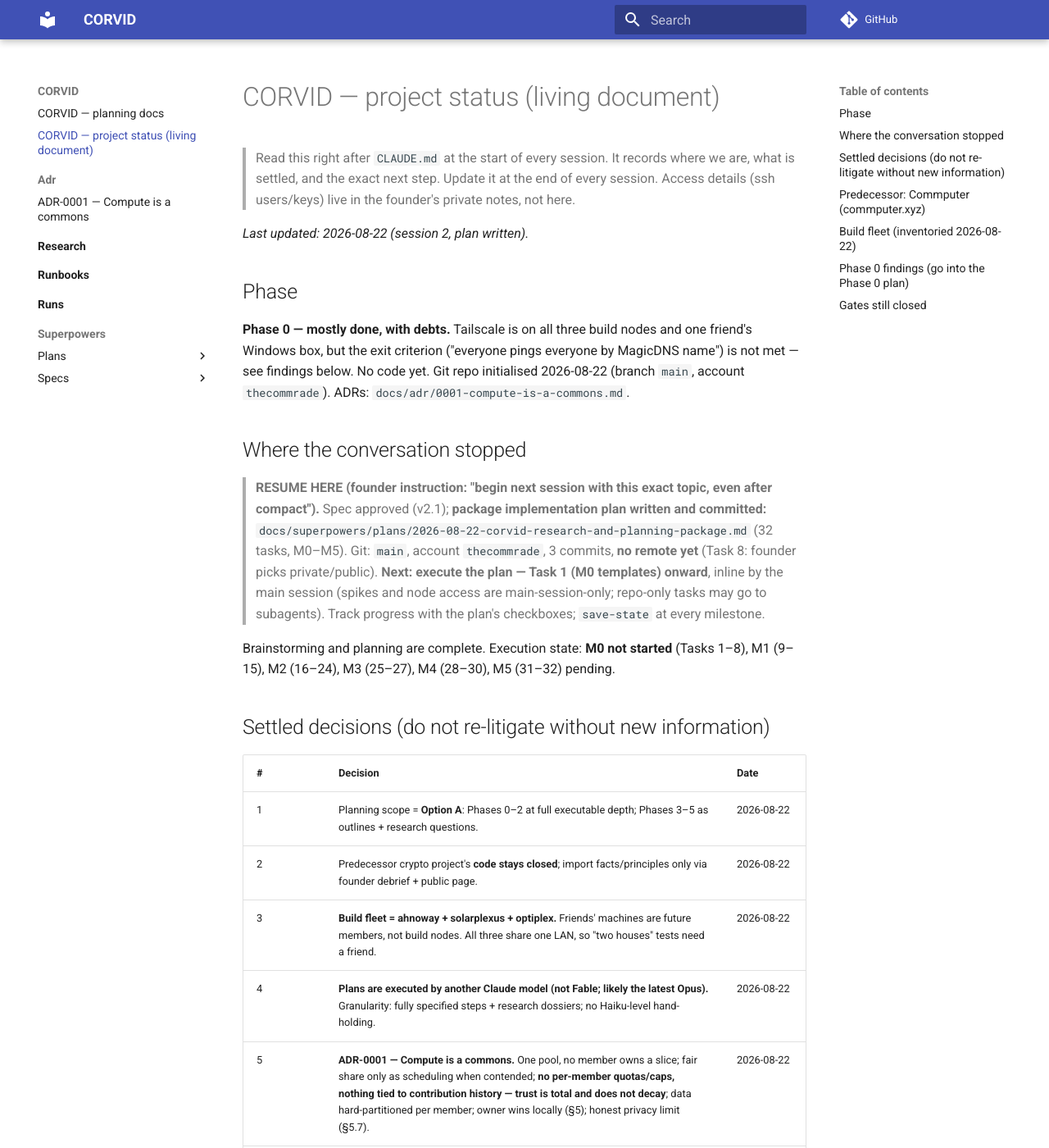
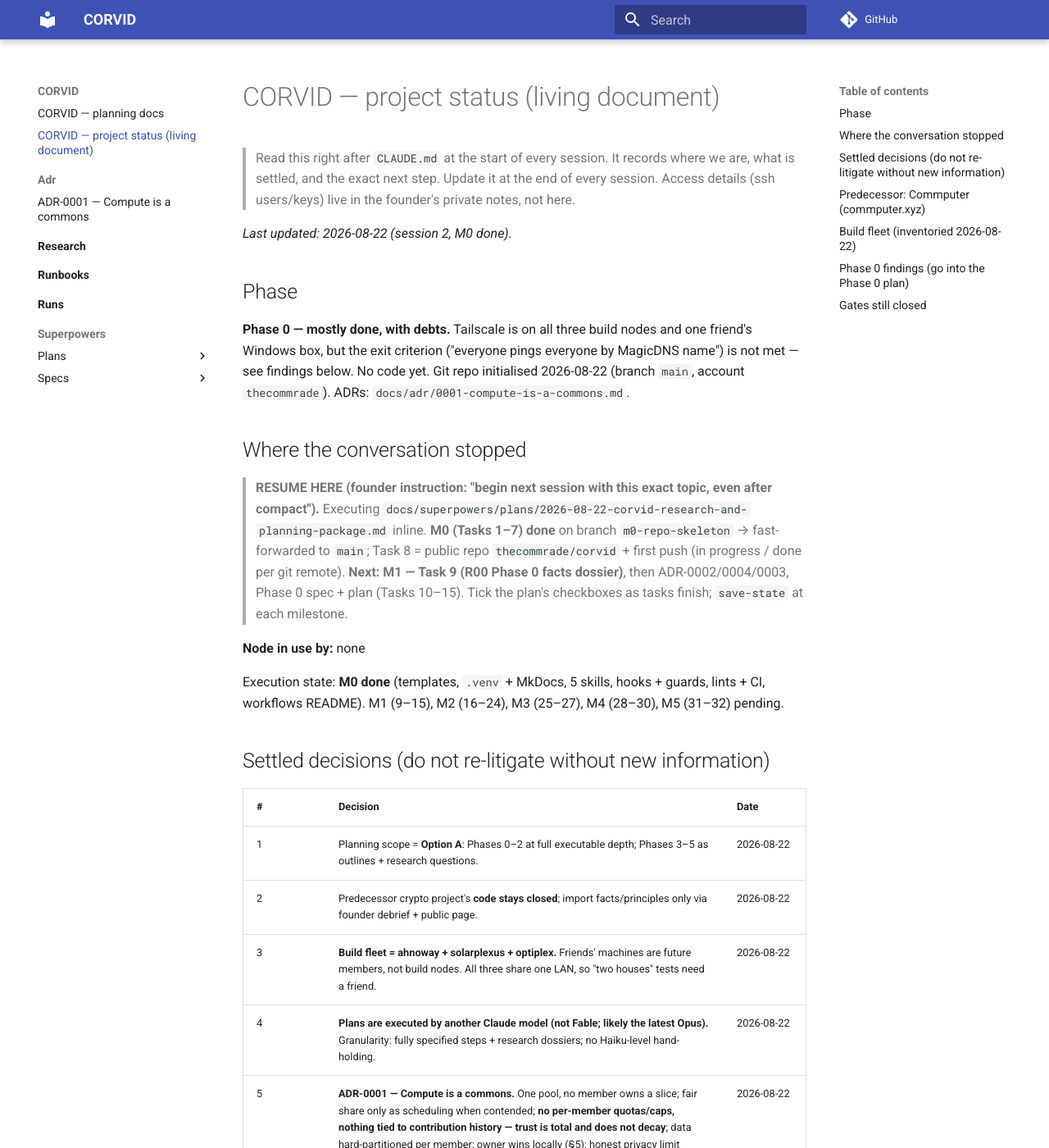
Before and after one commit to thecommrade/corvid, an MkDocs documentation site: the page built from docs/status.md, in a window 1280 px wide and 1400 px high. Shown: the whole window at 82% size. Built offline with MkDocs 1.6.1 and Material for MkDocs 9.7.7, drawn with Linux system fonts in a browser that asks for light colours; comment, search, counter and statistics services are not loaded.

Commit message:
docs(status): M0 complete; plan checkboxes ticked through Task 7
Co-Authored-By: Claude Fable 5 <noreply@anthropic.com>
Claude-Session: https://claude.ai/code/session_01PLUYxUT5TiQ4AMJ7T7Nkrj

```diff
--- a/docs/status.md
+++ b/docs/status.md
@@ -4,7 +4,7 @@
 > what is settled, and the exact next step. Update it at the end of every session.
 > Access details (ssh users/keys) live in the founder's private notes, not here.
 
-_Last updated: 2026-08-22 (session 2, plan written)._
+_Last updated: 2026-08-22 (session 2, M0 done)._
 
 ## Phase
 
@@ -15,15 +15,16 @@ see findings below. No code yet. Git repo initialised 2026-08-22 (branch `main`,
 ## Where the conversation stopped
 
 > **RESUME HERE (founder instruction: "begin next session with this exact topic, even after
-> compact").** Spec approved (v2.1); **package implementation plan written and committed:**
-> `docs/superpowers/plans/2026-08-22-corvid-research-and-planning-package.md` (32 tasks, M0–M5).
-> Git: `main`, account `thecommrade`, 3 commits, **no remote yet** (Task 8: founder picks
-> private/public). **Next: execute the plan — Task 1 (M0 templates) onward**, inline by the main
-> session (spikes and node access are main-session-only; repo-only tasks may go to subagents).
-> Track progress with the plan's checkboxes; `save-state` at every milestone.
+> compact").** Executing `docs/superpowers/plans/2026-08-22-corvid-research-and-planning-package.md`
+> inline. **M0 (Tasks 1–7) done** on branch `m0-repo-skeleton` → fast-forwarded to `main`;
+> Task 8 = public repo `thecommrade/corvid` + first push (in progress / done per git remote).
+> **Next: M1 — Task 9 (R00 Phase 0 facts dossier)**, then ADR-0002/0004/0003, Phase 0 spec + plan
+> (Tasks 10–15). Tick the plan's checkboxes as tasks finish; `save-state` at each milestone.
 
-Brainstorming and planning are complete. Execution state: **M0 not started** (Tasks 1–8),
-M1 (9–15), M2 (16–24), M3 (25–27), M4 (28–30), M5 (31–32) pending.
+**Node in use by:** none
+
+Execution state: **M0 done** (templates, `.venv` + MkDocs, 5 skills, hooks + guards, lints + CI,
+workflows README). M1 (9–15), M2 (16–24), M3 (25–27), M4 (28–30), M5 (31–32) pending.
 
 ## Settled decisions (do not re-litigate without new information)
 
```
Also changed, not shown: docs/superpowers/plans/2026-08-22-corvid-research-and-planning-package.md (+31 -31 lines).
